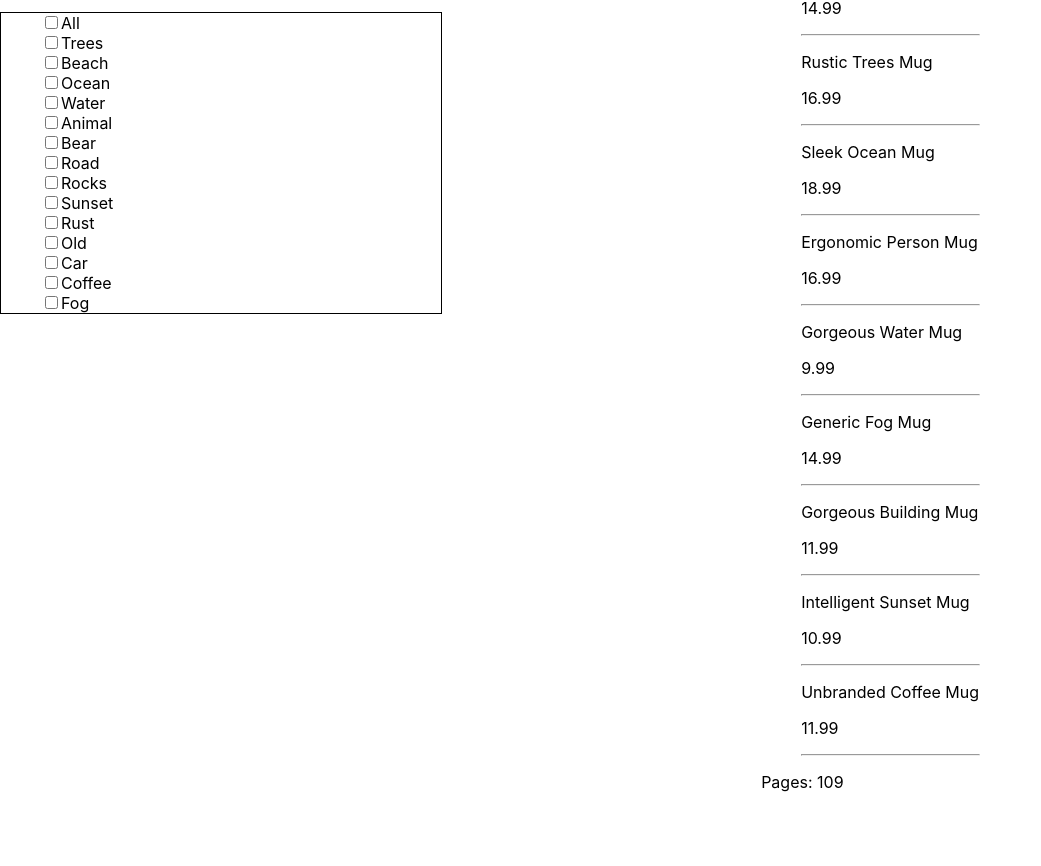
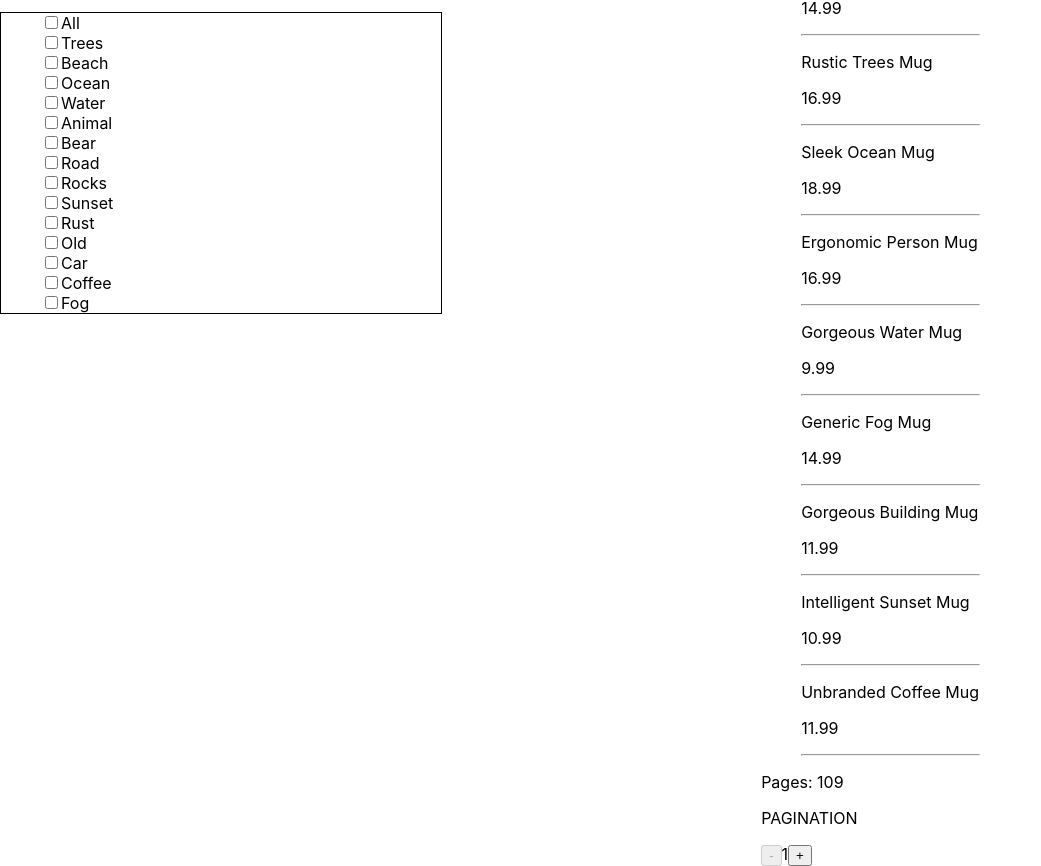
Before and after one commit to gokberkotlu/market-app, a React (Create React App) app: page / in a window 1280 px wide. Shown: the part 754-1620 px from the top of the page, without its empty margins (0-1041 px from the left). Before the commit the page ends 1562 px from the top, so only its background shows below. Built offline with nearby package versions, Linux system fonts and the light colour scheme; data requests are answered from the project's data file.

Commit message:
pagination added and totalPages taken under redux

```diff
--- a/src/components/items/Items.js
+++ b/src/components/items/Items.js
@@ -1,18 +1,22 @@
 import { useState, useEffect } from "react";
+import Pagination from "../pagination/Pagination";
 import axios from "axios";
-import { useSelector } from "react-redux";
+import { useDispatch, useSelector } from "react-redux";
+import { setTotalPages } from "../../store/actions/TotalPagesAction";
 import { base_url } from "../../utils/base_url";
 
 const Items = () => {
 
     const [items, setItems] = useState([]);
-    const [pageNumber, setPageNumber] = useState(null);
     const url = base_url + "?_page=1&_limit=16";
     const limit = 16;
 
     const sorting = useSelector(state => state.sorting);
     const brands = useSelector(state => state.brands);
     const tags = useSelector(state => state.tags);
+    const totalPages = useSelector(state => state.totalPages);
+
+    const dispatch = useDispatch();
 
     useEffect(() => {
         let brandUrl = "";
@@ -23,7 +27,7 @@ const Items = () => {
         axios.get(url + '&' + sorting + brandUrl + '&' + tagUrl)
         .then(res => {
             setItems(res.data);
-            setPageNumber(Math.ceil(res.headers["x-total-count"] / limit));
+            dispatch(setTotalPages(Math.ceil(res.headers["x-total-count"] / limit)));
         })
     }, [sorting, brands, tags]);
 
@@ -41,7 +45,8 @@ const Items = () => {
                     </li>
                 )) }
             </ul>
-            {pageNumber && <p>Pages: {pageNumber}</p>}
+            {totalPages > 0 && <p>Pages: {totalPages}</p>}
+            <Pagination />
         </div>
     );
 }
--- /dev/null
+++ b/src/components/pagination/Pagination.js
@@ -0,0 +1,29 @@
+import { useDispatch, useSelector } from "react-redux";
+import { previousPage, nextPage } from "../../store/actions/PaginationActions";
+
+const Pagination = () => {
+
+    const pagination = useSelector(state => state.pagination);
+    const totalPages = useSelector(state => state.totalPages);
+
+    const dispatch = useDispatch();
+
+    return (
+        <div>
+            <p>PAGINATION</p>
+            <button
+            disabled={pagination <= 1}
+            onClick={() => dispatch(previousPage())}>-</button>
+            <span>{ pagination }</span>
+            <button
+            disabled={!(pagination < totalPages)}
+            onClick={() => {
+                if(pagination < totalPages) {
+                    dispatch(nextPage())
+                }
+            }}>+</button>
+        </div>
+    );
+}
+
+export default Pagination;
--- /dev/null
+++ b/src/store/actions/TotalPagesAction.js
@@ -0,0 +1,6 @@
+export const setTotalPages = (totalPageNumber) => {
+    return {
+        type: 'SET-TOTAL-PAGES',
+        payload: totalPageNumber
+    }
+}
--- a/src/store/reducers/PaginationReducer.js
+++ b/src/store/reducers/PaginationReducer.js
@@ -1,9 +1,12 @@
-const BrandsReducer = (state=[], action) => {
+const PaginationReducer = (state=1, action) => {
     switch(action.type) {
         case "NEXT-PAGE":
             return state + 1;
         case "PREVIOUS-PAGE":
-            return state - 1;
+            if(state > 1) {
+                return state - 1;
+            }
+            return state;
         case "SELECTED-PAGE":
             return action.paylaod;
         default:
@@ -11,4 +14,4 @@ const BrandsReducer = (state=[], action) => {
     }
 }
 
-export default BrandsReducer;
+export default PaginationReducer;
--- a/src/store/reducers/Reducers.js
+++ b/src/store/reducers/Reducers.js
@@ -1,12 +1,16 @@
 import SortingReducer from "./SortingReducer";
 import BrandsReducer from "./BrandsReducer";
 import TagsReducer from "./TagsReducer";
+import PaginationReducer from "./PaginationReducer";
+import TotalPagesReducer from "./TotalPagesReducer";
 import { combineReducers } from "redux";
 
 const allReducers = combineReducers({
     sorting: SortingReducer,
     brands: BrandsReducer,
-    tags: TagsReducer
+    tags: TagsReducer,
+    pagination: PaginationReducer,
+    totalPages: TotalPagesReducer
 });
 
 export default allReducers;
--- /dev/null
+++ b/src/store/reducers/TotalPagesReducer.js
@@ -0,0 +1,10 @@
+const TotalPagesReducer = (state=0, action) => {
+    switch(action.type) {
+        case "SET-TOTAL-PAGES":
+            return action.payload;
+        default:
+            return state;
+    }
+}
+
+export default TotalPagesReducer;
```
